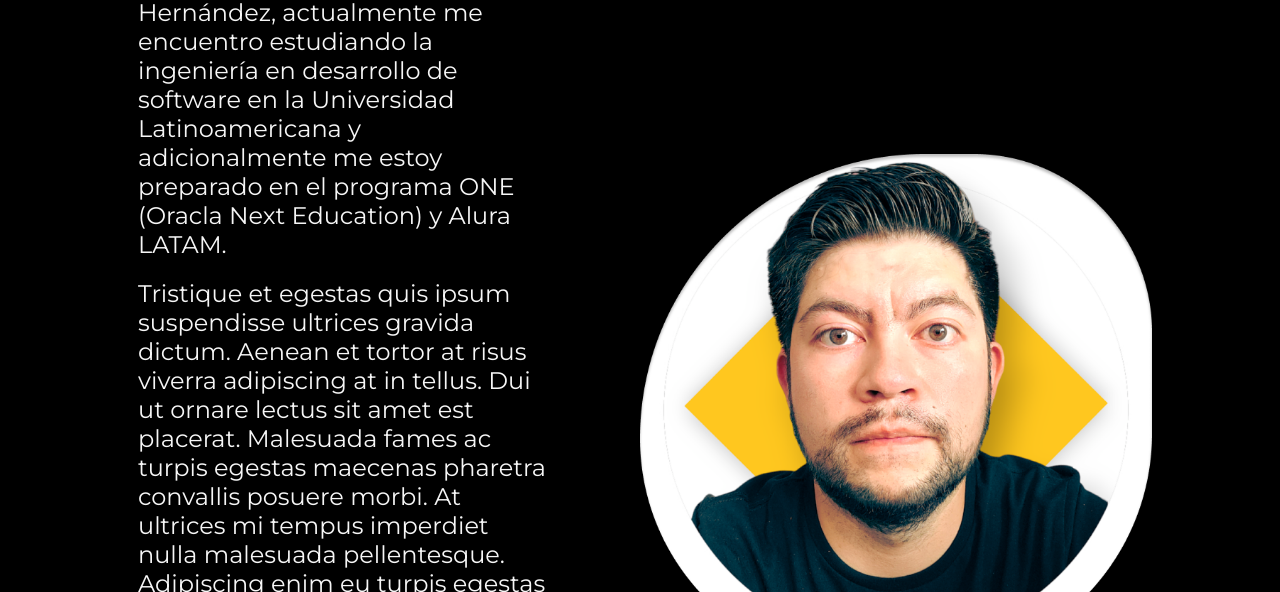
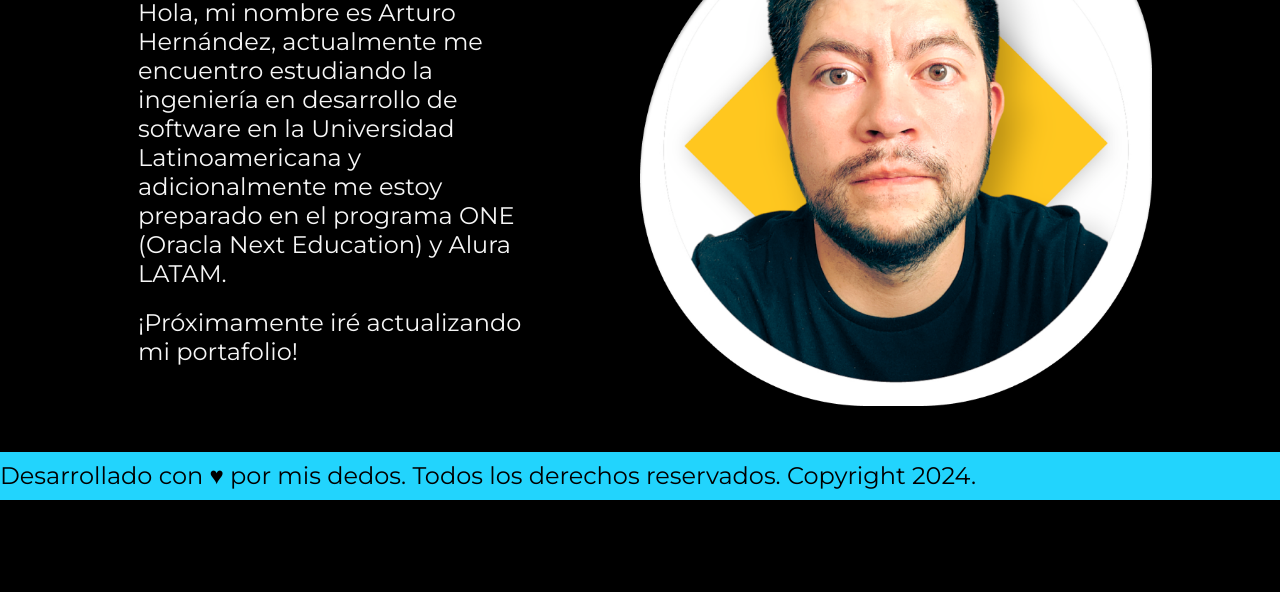
Before and after one commit to arheco/portafolio-arturo, a plain HTML site: page about.html in a window 1280 px wide. Shown: the part 208-800 px from the top of the page. Drawn offline with nearby package versions, Linux system fonts and the light colour scheme.

Commit message:
Modificando about.html

```diff
--- a/about.html
+++ b/about.html
@@ -22,7 +22,8 @@
                     Hola, mi nombre es Arturo Hernández, actualmente me encuentro estudiando la ingeniería en desarrollo de software en la Universidad Latinoamericana y adicionalmente me estoy preparado en el programa ONE (Oracla Next Education) y Alura LATAM.
                 </p>
                 <p class="presentacion__contenido__parrafo">
-                    Tristique et egestas quis ipsum suspendisse ultrices gravida dictum. Aenean et tortor at risus viverra adipiscing at in tellus. Dui ut ornare lectus sit amet est placerat. Malesuada fames ac turpis egestas maecenas pharetra convallis posuere morbi. At ultrices mi tempus imperdiet nulla malesuada pellentesque. Adipiscing enim eu turpis egestas pretium. Quisque egestas diam in arcu cursus. Sed nisi lacus sed viverra tellus in. Suscipit tellus mauris a diam maecenas. Lectus arcu bibendum at varius vel pharetra vel turpis. Turpis massa sed elementum tempus egestas sed sed risus. Eget nunc lobortis mattis aliquam. Vestibulum rhoncus est pellentesque elit ullamcorper dignissim cras.
+                    ¡Próximamente iré actualizando mi portafolio!
+                    <!-- Comentario para branch nightly-->
                 </p>
             </div>
         </section>
```
